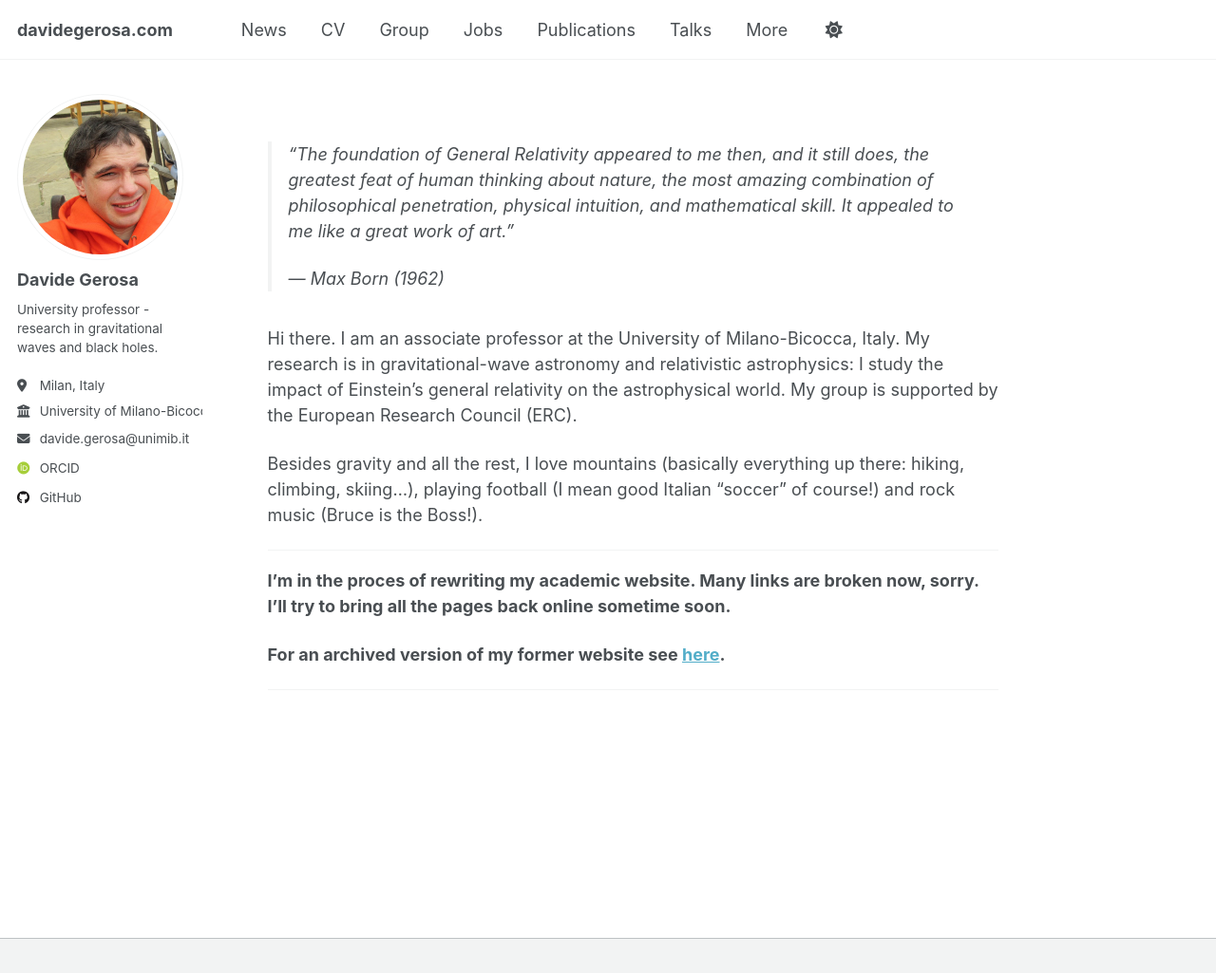
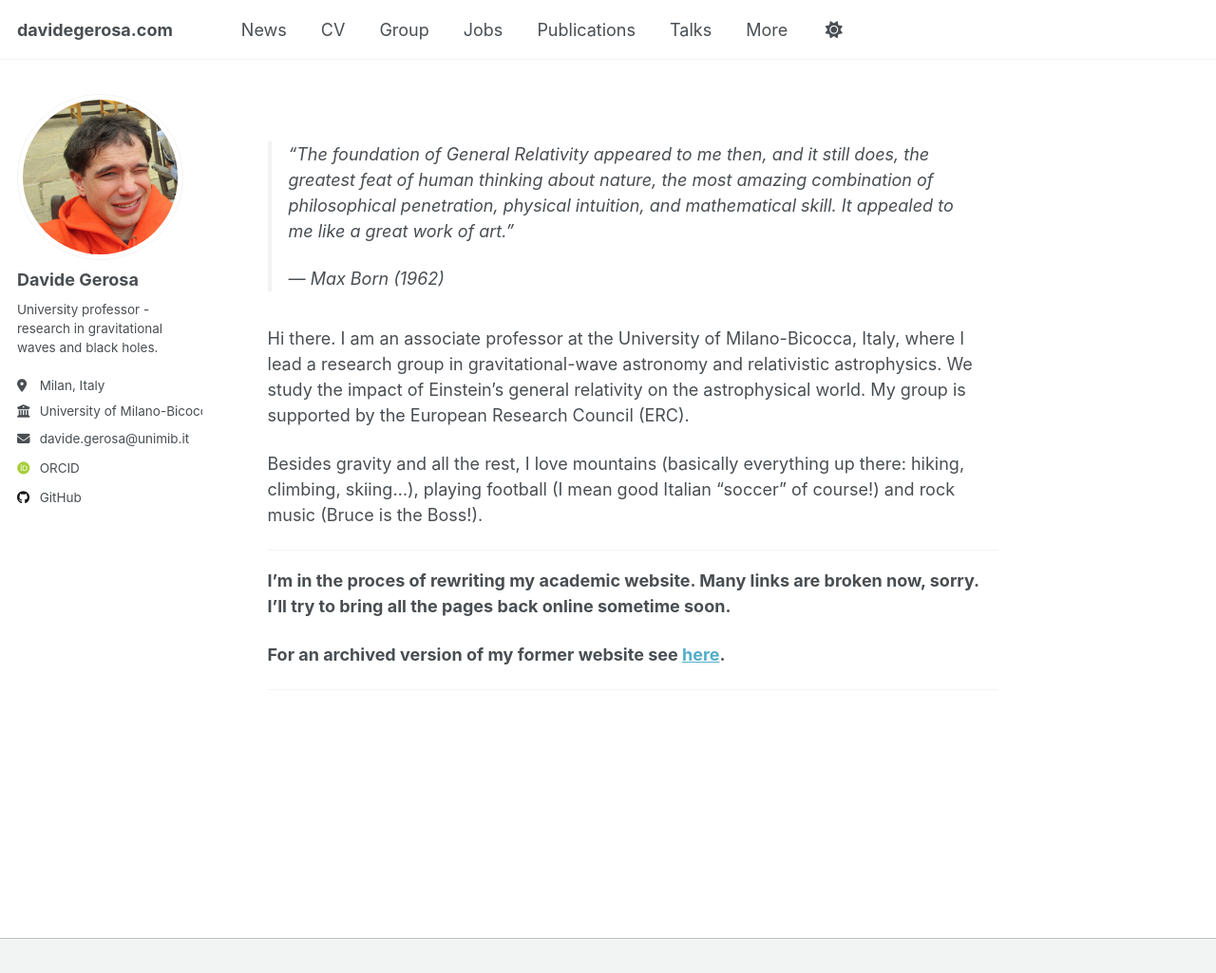
Before and after one commit to dgerosa/website, a Jekyll site: the page built from _pages/about.md, in a window 1280 px wide and 1025 px high. Shown: the whole window at 95% size. Built offline with Jekyll 4.4.1, drawn with Linux system fonts in a browser that asks for light colours; some web fonts are replaced.

Commit message:
Sat Jun  7 19:44:05 CEST 2025

```diff
--- a/_pages/about.md
+++ b/_pages/about.md
@@ -13,7 +13,7 @@ redirect_from:
 > — Max Born (1962)
 
 
-Hi there. I am an associate professor at the University of Milano-Bicocca, Italy. My research is in gravitational-wave astronomy and relativistic astrophysics: I study the impact of Einstein’s general relativity on the astrophysical world. My group is supported by the European Research Council (ERC).
+Hi there. I am an associate professor at the University of Milano-Bicocca, Italy, where I lead a research group in gravitational-wave astronomy and relativistic astrophysics. We study the impact of Einstein’s general relativity on the astrophysical world. My group is supported by the European Research Council (ERC).
 
 Besides gravity and all the rest, I love mountains (basically everything up there: hiking, climbing, skiing…), playing football (I mean good Italian “soccer” of course!) and rock music (Bruce is the Boss!).
 
```
